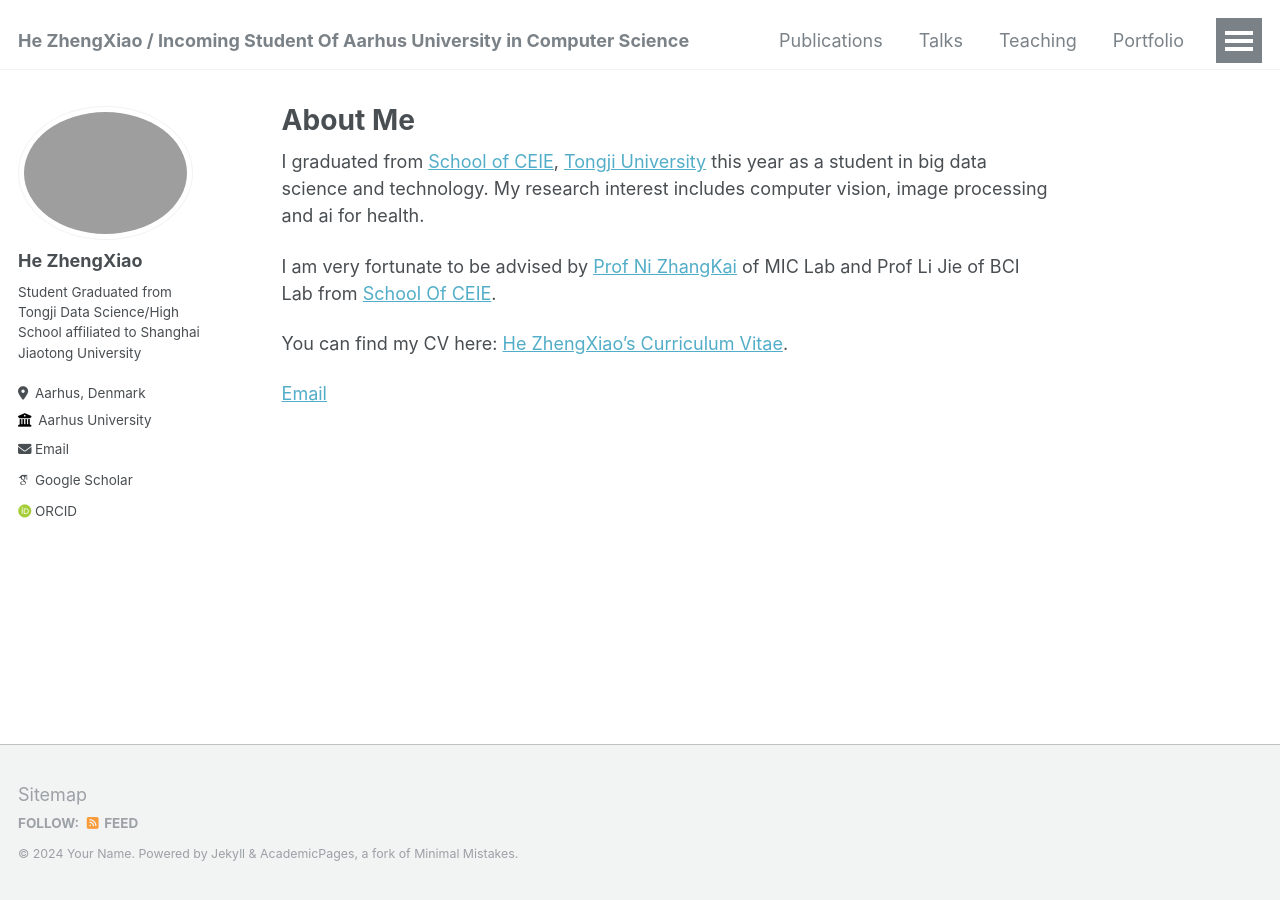
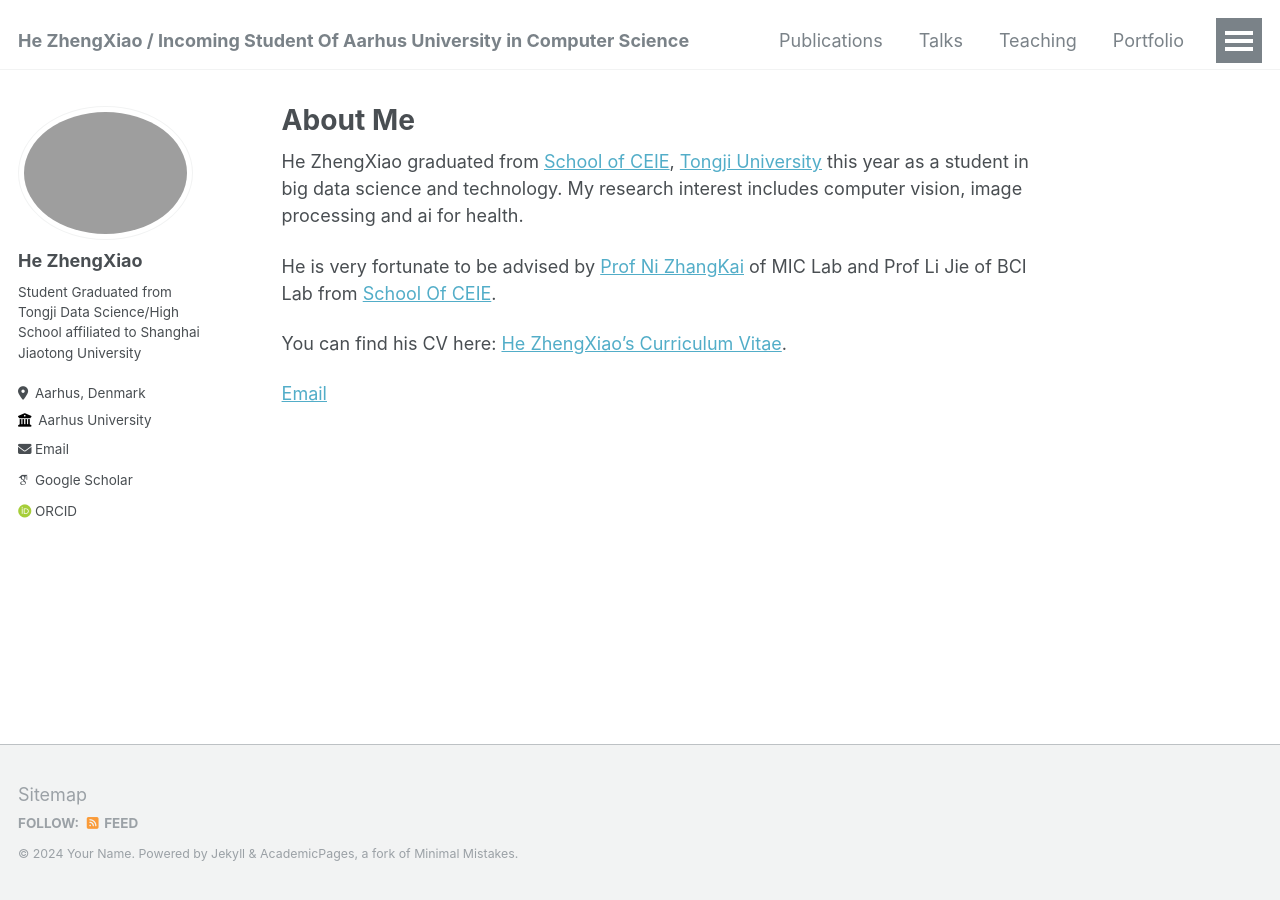
Before and after one commit to miraclehetech/hezhengxiao.github.io, a Jekyll site: the page built from _pages/about.md, in a window 1280 px wide. Built offline with Jekyll 4.4.1, drawn with Linux system fonts in a browser that asks for light colours; some web fonts are replaced.

Commit message:
Update about.md

```diff
--- a/_pages/about.md
+++ b/_pages/about.md
@@ -6,10 +6,10 @@ redirect_from:
   - /about/
   - /about.html
 ---
-I graduated from [School of CEIE](https://see.tongji.edu.cn/), [Tongji University](https://www.tongji.edu.cn/) this year as a student in big data science and technology. My research interest includes computer vision, image processing and ai for health.
+He ZhengXiao graduated from [School of CEIE](https://see.tongji.edu.cn/), [Tongji University](https://www.tongji.edu.cn/) this year as a student in big data science and technology. My research interest includes computer vision, image processing and ai for health.
 
-I am very fortunate to be advised by [Prof Ni ZhangKai](https://eezkni.github.io/) of MIC Lab and Prof Li Jie of BCI Lab from [School Of CEIE](https://see.tongji.edu.cn/).
+He is very fortunate to be advised by [Prof Ni ZhangKai](https://eezkni.github.io/) of MIC Lab and Prof Li Jie of BCI Lab from [School Of CEIE](https://see.tongji.edu.cn/).
 
-You can find my CV here: [He ZhengXiao's Curriculum Vitae](./assets/hezhengxiao-cv.pdf).
+You can find his CV here: [He ZhengXiao's Curriculum Vitae](./assets/hezhengxiao-cv.pdf).
 
 [Email](mailto:zhengxiaohe4@gmail.com)
```
